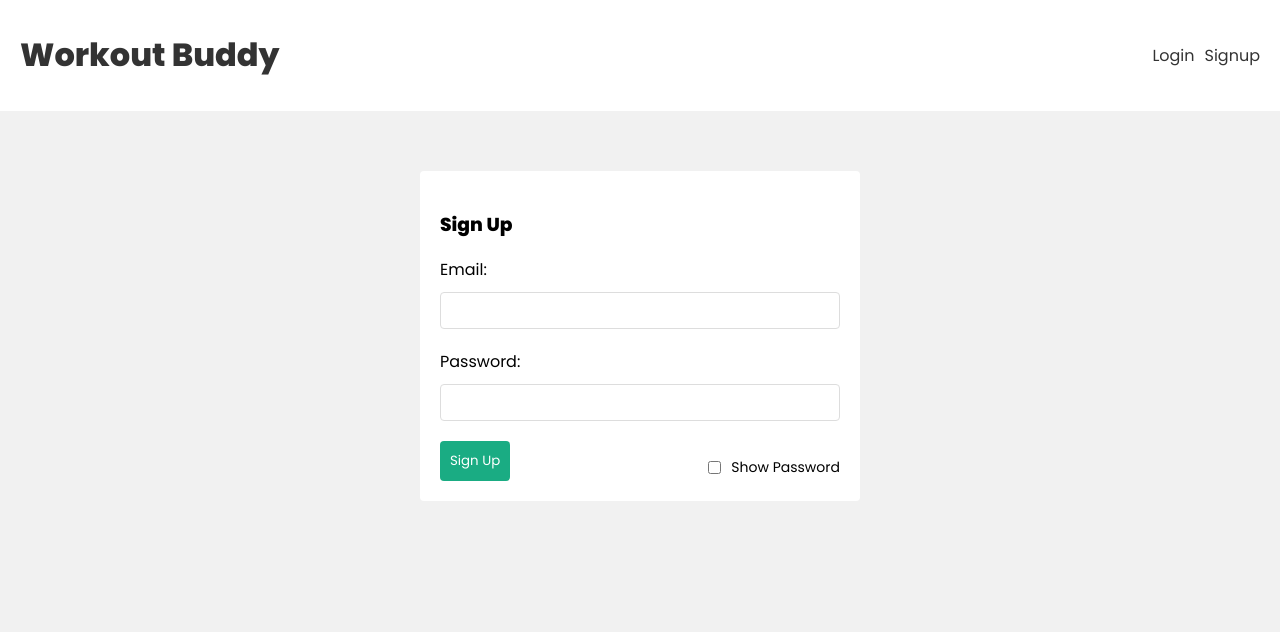
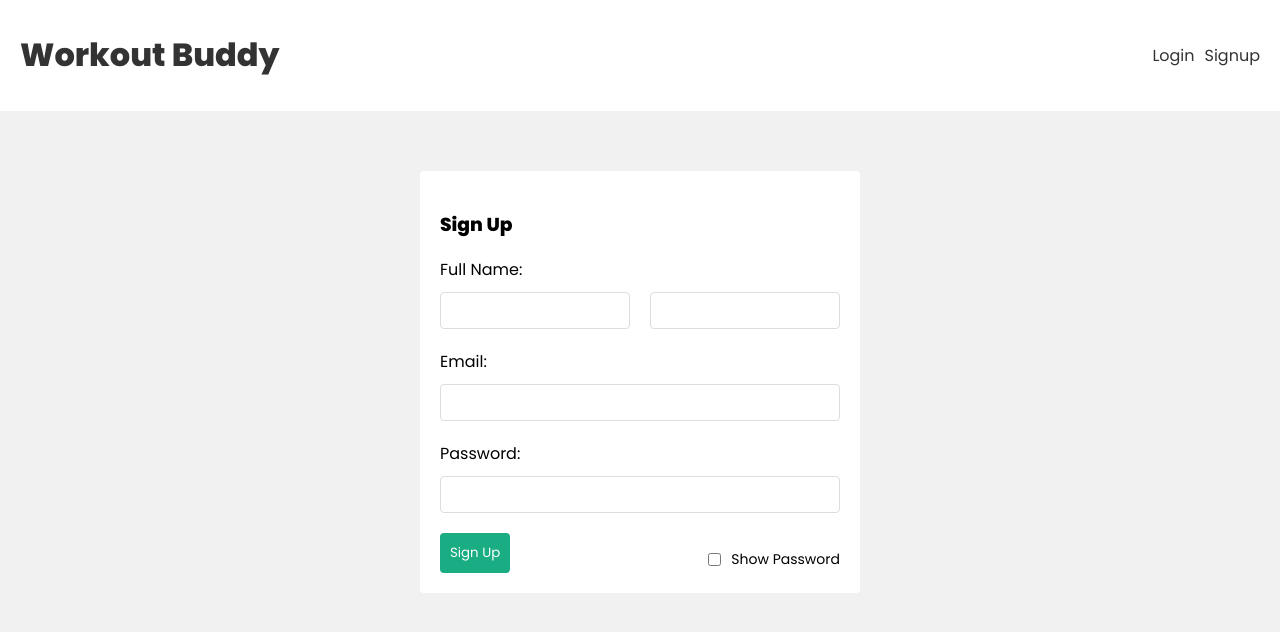
Before and after one commit to pranavb05/Workout_Buddy, a React (Create React App) app in the folder client/: page /signup in a window 1280 px wide. Shown: the top 632 px of the page. Built offline with nearby package versions, Linux system fonts and the light colour scheme; the HTML template or start-up script is replaced by a standard one.

Commit message:
Added first name and last name to sign up form and database. Changed email in the navbar to first name

```diff
--- a/client/src/components/Navbar.js
+++ b/client/src/components/Navbar.js
@@ -21,7 +21,8 @@ const Navbar = () => {
             <nav>
                 {user && (
                     <div>
-                        <span>{user.email}</span>
+                        <span>Hey {user.firstName}!</span>
+                        <Link to="/dashboard">Dashboard</Link>
                         <button onClick={handleClick}>Logout</button>
                     </div>
                 )}
--- a/client/src/hooks/useSignup.js
+++ b/client/src/hooks/useSignup.js
@@ -6,16 +6,15 @@ export const useSignup = () => {
     const [isLoading, setIsLoading] = useState(null)
     const {dispatch} = useAuthContext()
 
-    const signup = async (email, password) => {
+    const signup = async (firstName, lastName, email, password) => {
         setIsLoading(true)
         setError(null)
-
         const response = await fetch(`${process.env.REACT_APP_API_URL}/api/user/signup`, {
             method: 'POST',
             headers: {
                 'Content-Type': 'application/json'
             },
-            body: JSON.stringify({email, password})
+            body: JSON.stringify({firstName, lastName, email, password})
         })
 
         const json = await response.json()
--- a/client/src/index.css
+++ b/client/src/index.css
@@ -141,3 +141,11 @@ nav button {
   font-size: 1em;
   margin-left: 10px;
 }
+.fullName{
+  width:47.5%;
+  flex:50%;
+  display: inline;
+}
+input + input {
+  margin-left: 5%;
+}
--- a/client/src/pages/Signup.js
+++ b/client/src/pages/Signup.js
@@ -2,6 +2,8 @@ import { useState } from 'react'
 import { useSignup } from "../hooks/useSignup"
 
 const Signup = () => {
+    const [firstName, setFirstName] = useState('')
+    const [lastName, setLastName] = useState('')
     const [email, setEmail] = useState('')
     const [password, setPassword] = useState('')
     const {signup, error, isLoading} = useSignup()
@@ -9,7 +11,7 @@ const Signup = () => {
 
     const handleSubmit = async (e) => {
         e.preventDefault();
-        await signup(email, password)
+        await signup(firstName, lastName, email, password)
     }
 
     const handleCheckbox = (e) => {
@@ -24,6 +26,19 @@ const Signup = () => {
     return(
         <form className="signup" onSubmit={handleSubmit}>
             <h3>Sign Up</h3>
+            <label>Full Name:</label>
+            <span>
+                <input
+                className ="fullName"
+                onChange={(e)=> setFirstName(e.target.value)}
+                value={firstName}
+                />
+                <input
+                className = "fullName"
+                onChange={(e)=> setLastName(e.target.value)}
+                value={lastName}
+                />
+            </span>
             <label>Email:</label>
             <input
             type="email"
```
Also changed, not shown: 2 other files (tests, documents, lock files or other folders).
